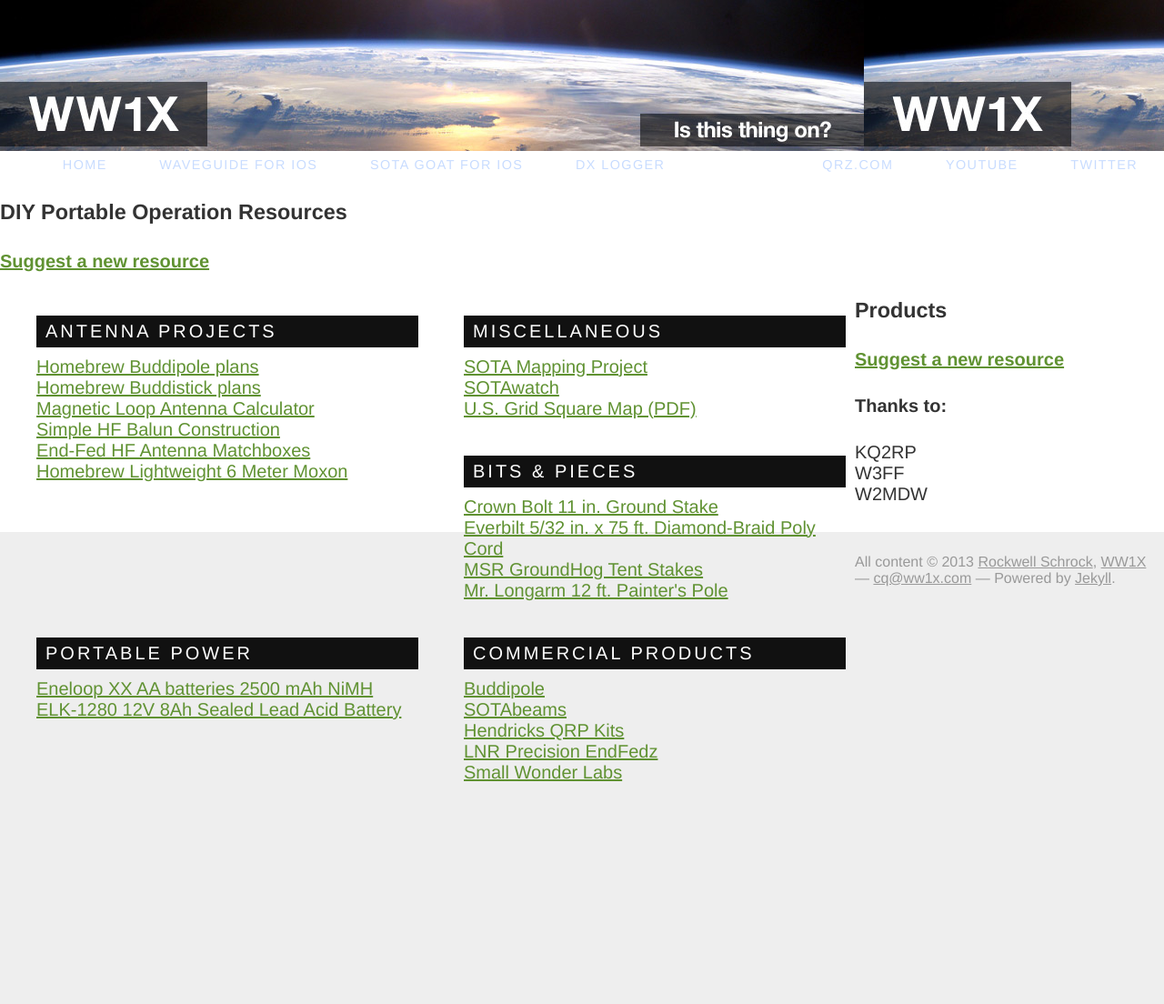
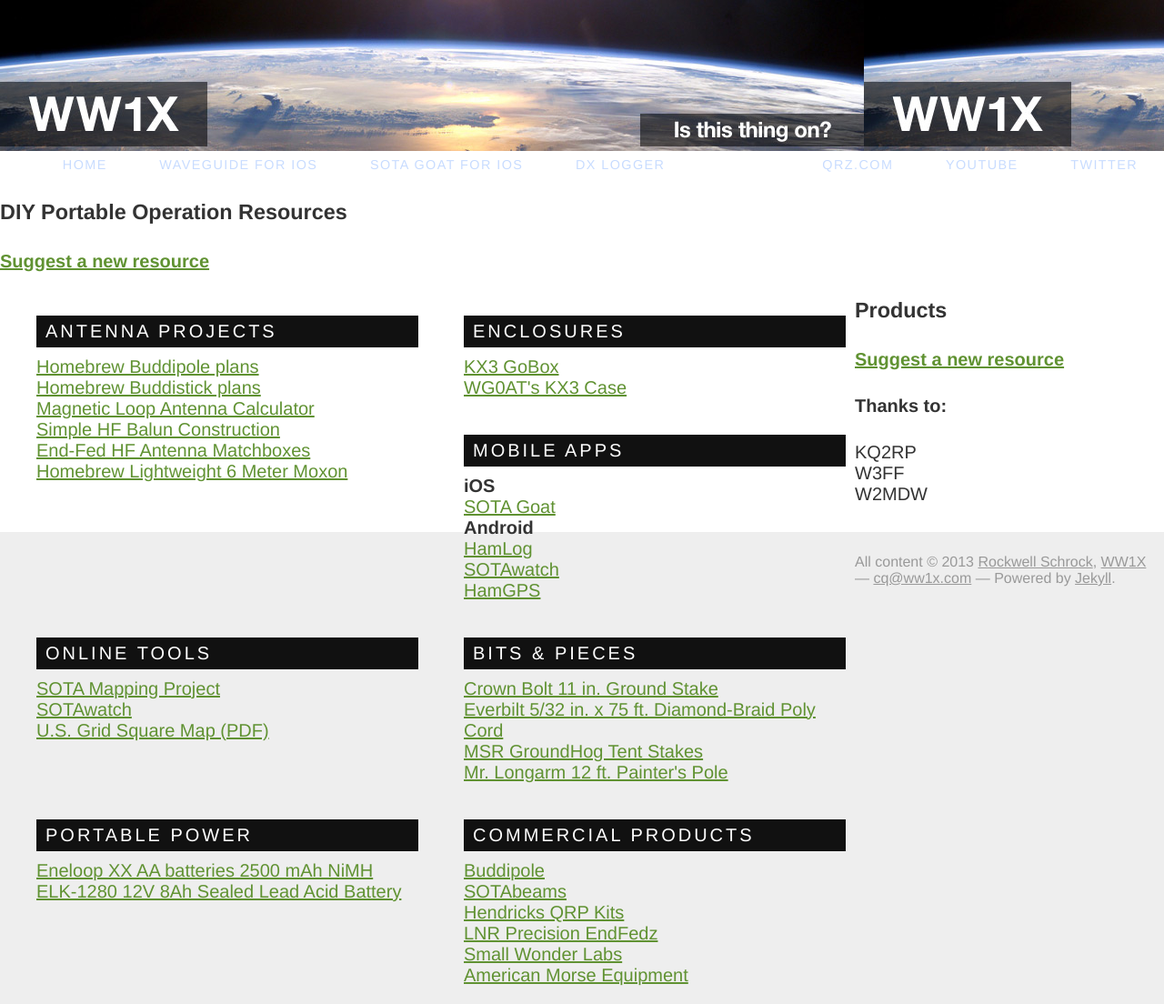
Before and after one commit to schrockwell/ww1x.com, a Jekyll site: the page built from portable/index.html, in a window 1280 px wide. Shown: the whole page at 91% size. Built offline with Jekyll 4.4.1, drawn with Linux system fonts in a browser that asks for light colours; nearby versions of some CDN libraries; before the commit the page ends 900 px from its top, so only the background shows below that.

Commit message:
Updated portable page

```diff
--- a/portable/index.html
+++ b/portable/index.html
@@ -18,16 +18,28 @@
 		<li><a href="http://blog.radioartisan.com/homebrew-lightweight-6-meter-moxon/">Homebrew Lightweight 6 Meter Moxon</a></li>
 	</ul>
 
-
+	<ul class="resource">
+		<h3>Enclosures</h3>
+		<li><a href="http://www.oe2atn.at/tom/gobox/">KX3 GoBox</a></li>
+		<li><a href="https://plus.google.com/photos/112295522990729632882/albums/5741020685031614225?banner=pwa">WG0AT's KX3 Case</a></li>
+	</ul>
 
 	<ul class="resource">
-		<h3>Miscellaneous</h3>
+		<h3>Mobile Apps</h3>
+		<b>iOS</b>
+		<li><a href="http://ww1x.com/sotagoat/">SOTA Goat</a></li>
+		<b>Android</b>
+		<li><a href="https://play.google.com/store/apps/details?id=com.n3wg.hamlog&feature=search_result#?t=W251bGwsMSwyLDEsImNvbS5uM3dnLmhhbWxvZyJd">HamLog</a></li>
+		<li><a href="https://play.google.com/store/apps/details?id=com.e71dx.sotawatch&feature=search_result#?t=W251bGwsMSwxLDEsImNvbS5lNzFkeC5zb3Rhd2F0Y2giXQ">SOTAwatch</a></li>
+		<li><a href="https://play.google.com/store/apps/details?id=ea4eoz.HamGPS&feature=search_result#?t=W251bGwsMSwyLDEsImVhNGVvei5IYW1HUFMiXQ">HamGPS</a></li>
+	</ul>
+
+	<ul class="resource">
+		<h3>Online Tools</h3>
 		<li><a href="http://sotamaps.wsstvc.org/">SOTA Mapping Project</a></li>
 		<li><a href="http://www.sotawatch.org/">SOTAwatch</a></li>
 		<li><a href="http://www.gatorradio.org/Operating_Training_Aides/Ham_US_Grids%202005.pdf">U.S. Grid Square Map (PDF)</a></li>
 	</ul>
-
-
 
 	<h3 class="clear">Products</h3>
 
@@ -53,6 +65,7 @@
 		<li><a href="http://www.qrpkits.com/">Hendricks QRP Kits</a></li>
 		<li><a href="http://www.lnrprecision.com/">LNR Precision EndFedz</a></li>
 		<li><a href="http://smallwonderlabs.com/">Small Wonder Labs</li>
+		<li><a href="http://americanmorse.com/">American Morse Equipment</a></li>
 	</ul>
 
 	<h4><a href="https://docs.google.com/forms/d/1jb59nmKqt9QdFxabeNdFS3q5nNCHbt11dviJE9vSvOc/viewform">Suggest a new resource</a></h4>
```
